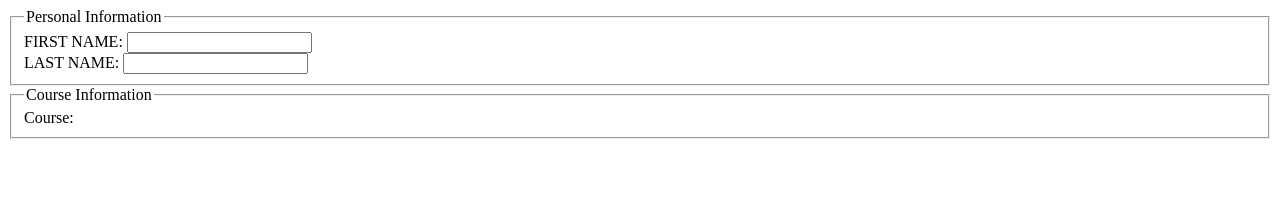
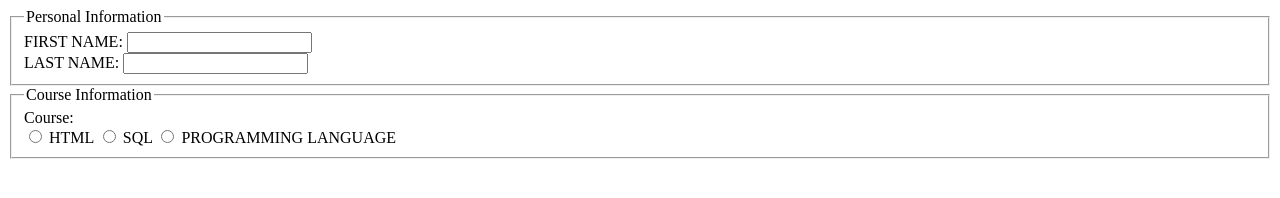
Before and after one commit to sumit1604/HTMLForms, a plain HTML site: page index.html in a window 1280 px wide. Drawn offline with Linux system fonts and the light colour scheme.

Commit message:
Adding radio buttons

```diff
--- a/index.html
+++ b/index.html
@@ -20,7 +20,14 @@
       <fieldset>
         <legend>Course Information</legend>
 
-      <label for="cname">Course: </label>
+      <label for="cname">Course: </label><br>
+
+      <input type="radio" id="radiobuttonHTML" name="courseprogram">
+      <label for="xhtml">HTML</label>
+      <input type="radio" id="radiobuttonSQL" name="courseprogram">
+      <label for="xhtml">SQL</label>
+      <input type="radio" id="radiobuttonPROGRAMMING" name="courseprogram">
+      <label for="xhtml">PROGRAMMING LANGUAGE</label>
 
 
       </fieldset>
```
